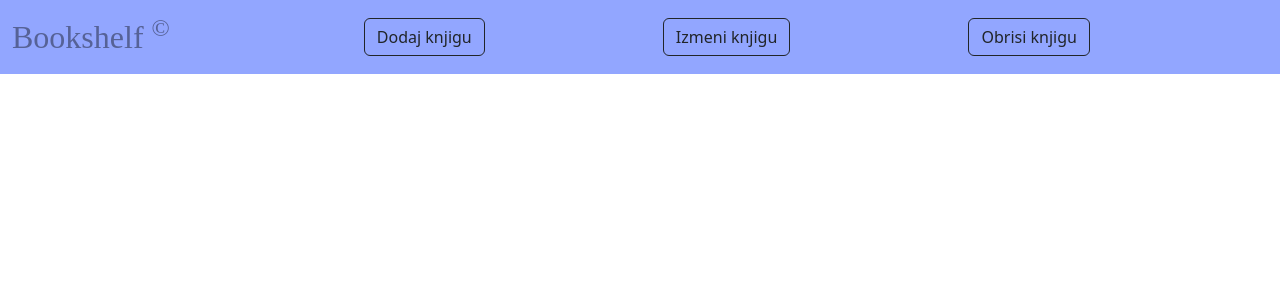
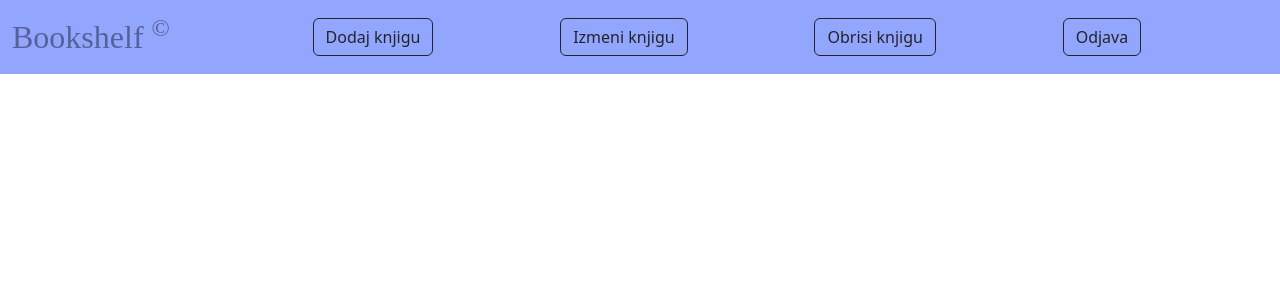
Before and after one commit to index-oo7/bookshelf, a PHP site: page /indexAdmin.php in a window 1280 px wide. Shown: the top 300 px of the page. Run offline with PHP 8.4, Linux system fonts and the light colour scheme; the visitor is signed in with stand-in values (Sample User, id 1); data that the repository does not hold is empty.

Commit message:
Added logout on admin

```diff
--- a/ajax.php
+++ b/ajax.php
@@ -109,7 +109,9 @@ if($funkcija == 'sortirajRezervisano'){
         // Prikaži rezultate sortiranja
         while ($red = mysqli_fetch_assoc($rezultat)) {
             while($redRezervacija = mysqli_fetch_assoc($rezultatRezervacija)){
-                $odgovor.="<li class='list-group-item'>{$red['NAZIV_KNJIGA']}<br><span class = 'autor'>{$red['AUTOR_KNJIGA']}</span><br>Rezervacija vazi do: {$redRezervacija['KRAJ_REZERVACIJA']}</li>";
+                $odgovor.="<li class='list-group-item'>{$red['NAZIV_KNJIGA']}<br>
+                <span class = 'autor'>{$red['AUTOR_KNJIGA']}</span><br>
+                Rezervacija vazi do: {$redRezervacija['KRAJ_REZERVACIJA']}</li>";
             }
 
         }
--- a/index.php
+++ b/index.php
@@ -73,9 +73,9 @@ if(isset($_SESSION['korisnik'])){
                 </ul>
             </div>
 
-            <form method="post" action="index.php">
-            <button name="odjava" id="odjava">Odjava</button>
             <!-- odjava -->
+            <form method="post">
+              <button name="odjava" id="odjava" type="button" class="btn btn-outline-dark">Odjava</button>
             </form>
             <?php
               if(isset($_POST['odjava'])){
--- a/indexAdmin.php
+++ b/indexAdmin.php
@@ -61,6 +61,8 @@ if(isset($_SESSION['admin'])){
 
 
             <!-- odjava -->
+            <form method="post">
+              <button name="odjava" id="odjava" type="button" class="btn btn-outline-dark">Odjava</button>
             </form>
             <?php
               if(isset($_POST['odjava'])){
```
